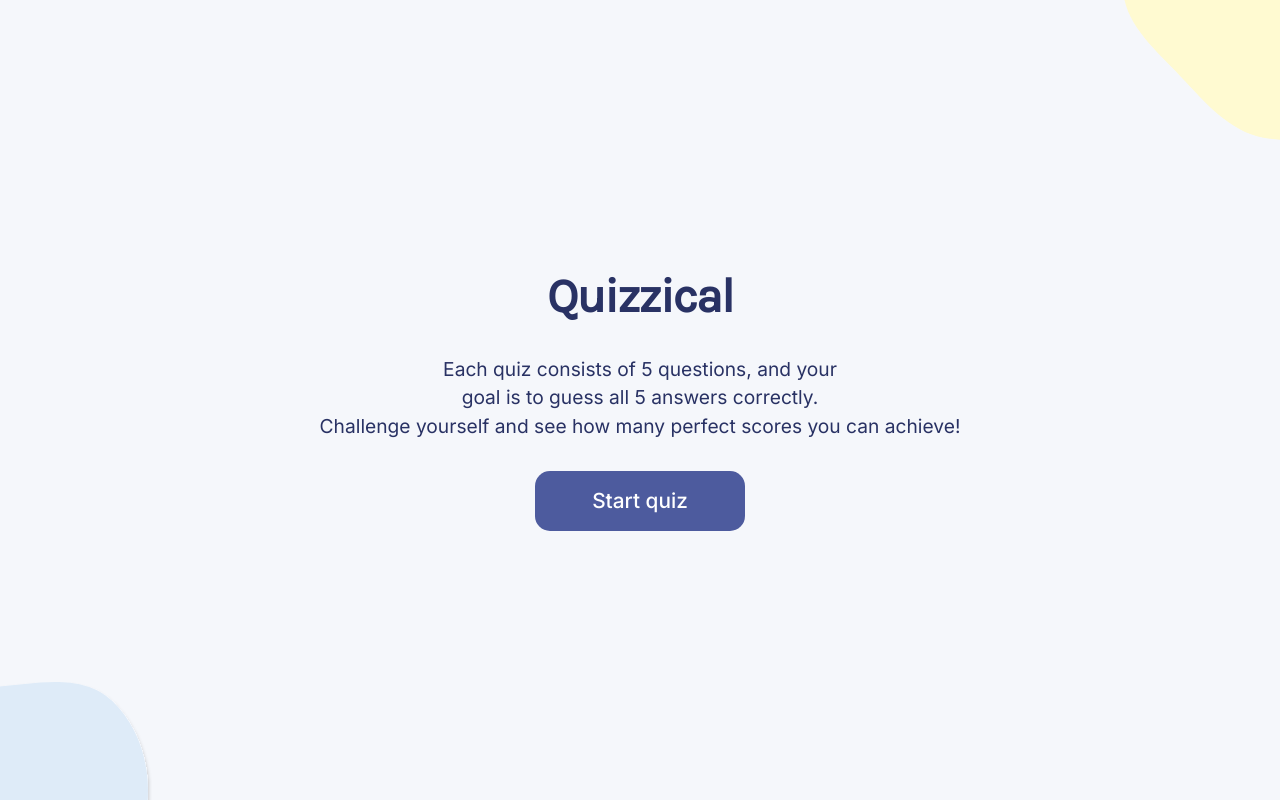
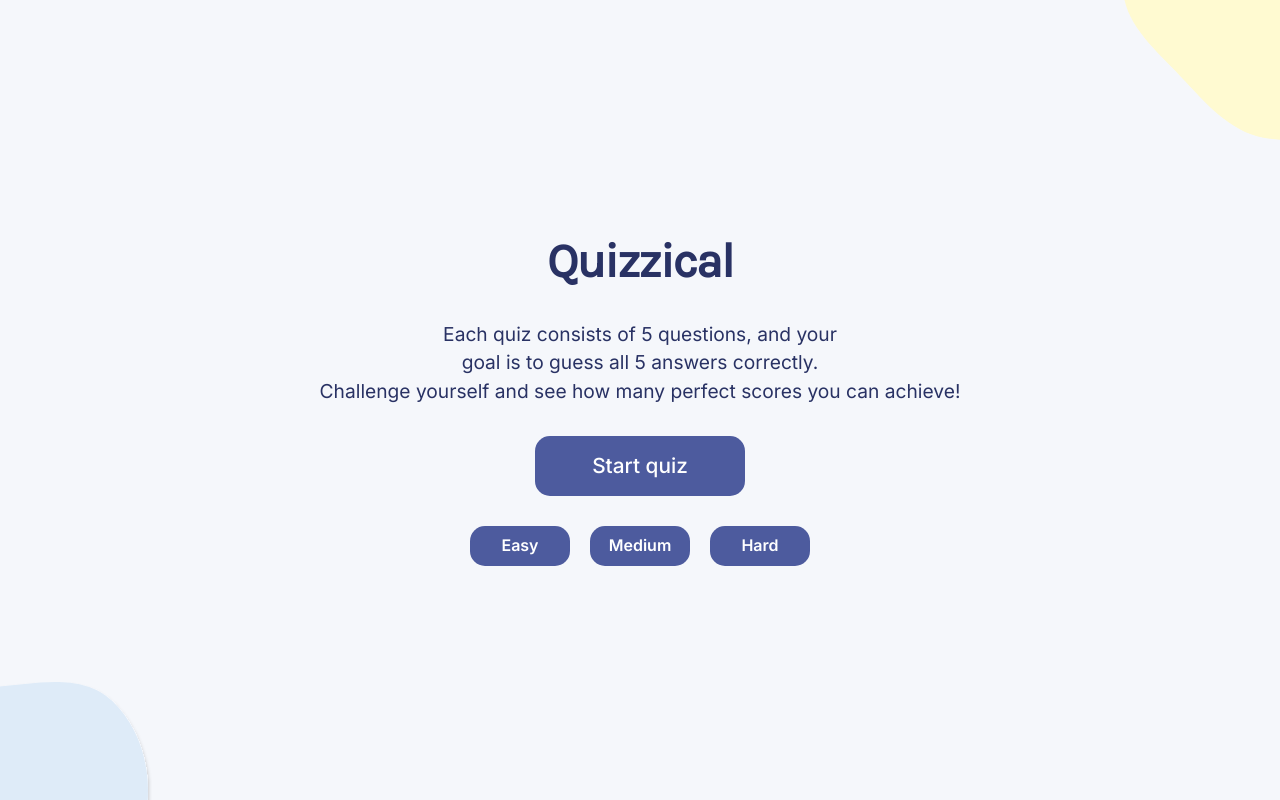
Before and after one commit to deordiev-dm/quizzical, a React (Vite) app: page / in a window 1280 px wide. Built offline with nearby package versions, Linux system fonts and the light colour scheme.

Commit message:
added ability to choose a difficulty

```diff
--- a/src/App.css
+++ b/src/App.css
@@ -37,6 +37,21 @@
     rgba(47, 65, 161, 0.2) -8px 8px,
     rgba(47, 65, 161, 0.1) -12px 12px,
     rgba(47, 65, 161, 0.05) -15px 15px;
+}
+
+.difficulty-buttons {
+  display: flex;
+  gap: 20px;
+}
+
+.button-difficulty {
+  min-width: 100px;
+  min-height: 40px;
+}
+
+.button-difficulty.active {
+  background-color: #94d7a2;
+  color: #000;
 }
 
 .svg-container {
--- a/src/App.jsx
+++ b/src/App.jsx
@@ -6,14 +6,21 @@ import "./App.css";
 
 function App() {
   const [isPlaying, setIsPlaying] = useState(false);
+  const [difficulty, setDifficulty] = useState("easy");
 
   return (
     <main>
       <div className="container">
         {isPlaying ? (
-          <MainScreen />
+          <MainScreen
+            difficulty={difficulty}
+            setDifficulty={setDifficulty}
+          />
         ) : (
-          <InitialScreen startNewGame={() => setIsPlaying(true)} />
+          <InitialScreen
+            startNewGame={() => setIsPlaying(true)}
+            setDifficulty={setDifficulty}
+          />
         )}
         <SvgContainer />
       </div>
--- /dev/null
+++ b/src/components/DifficultyButtons.jsx
@@ -0,0 +1,41 @@
+import { useState } from "react";
+
+function DifficultyButtons(props) {
+  const [activeDifficulty, setActiveDifficulty] = useState("");
+
+  function handleDifficultyClick(difficulty) {
+    props.setDifficulty(difficulty);
+    setActiveDifficulty(difficulty);
+  }
+
+  return (
+    <div className="difficulty-buttons">
+      <button
+        className={`button button-difficulty easy ${
+          activeDifficulty === "easy" ? "active" : ""
+        }`}
+        onClick={() => handleDifficultyClick("easy")}
+      >
+        Easy
+      </button>
+      <button
+        className={`button button-difficulty medium ${
+          activeDifficulty === "medium" ? "active" : ""
+        }`}
+        onClick={() => handleDifficultyClick("medium")}
+      >
+        Medium
+      </button>
+      <button
+        className={`button button-difficulty hard ${
+          activeDifficulty === "hard" ? "active" : ""
+        }`}
+        onClick={() => handleDifficultyClick("hard")}
+      >
+        Hard
+      </button>
+    </div>
+  );
+}
+
+export default DifficultyButtons;
--- a/src/components/InitialScreen.jsx
+++ b/src/components/InitialScreen.jsx
@@ -1,3 +1,5 @@
+import DifficultyButtons from "./DifficultyButtons";
+
 function InitialScreen(props) {
   return (
     <section className="initial-screen">
@@ -13,6 +15,7 @@ function InitialScreen(props) {
       >
         Start quiz
       </button>
+      <DifficultyButtons setDifficulty={props.setDifficulty} />
     </section>
   );
 }
--- a/src/components/MainScreen.jsx
+++ b/src/components/MainScreen.jsx
@@ -1,10 +1,11 @@
 import { useEffect, useState, useRef } from "react";
 import Question from "./Question";
+import DifficultyButtons from "./DifficultyButtons";
 import { nanoid } from "nanoid";
 import { decode } from "html-entities";
 import Confetti from "react-confetti";
 
-function MainScreen() {
+function MainScreen(props) {
   const [allQuestions, setAllQuestions] = useState([]);
   const [isChecked, setIsChecked] = useState(false);
   const [isLoading, setIsLoading] = useState(true);
@@ -22,7 +23,7 @@ function MainScreen() {
       async function fetchQuestions() {
         try {
           const response = await fetch(
-            "https://opentdb.com/api.php?amount=5&category=9&difficulty=medium&type=multiple"
+            `https://opentdb.com/api.php?amount=5&category=9&difficulty=${props.difficulty}&type=multiple`
           );
 
           if (response.status !== 200) {
@@ -153,7 +154,10 @@ function MainScreen() {
           {isChecked ? "Play again" : "Check answers"}
         </button>
         {isChecked && (
-          <p className="quiz__result">{`You scored ${countCorrectAnswers()}/5 correct answers`}</p>
+          <>
+            <p className="quiz__result">{`You scored ${countCorrectAnswers()}/5 correct answers`}</p>
+            <DifficultyButtons setDifficulty={props.setDifficulty} />
+          </>
         )}
       </footer>
     </section>
```
